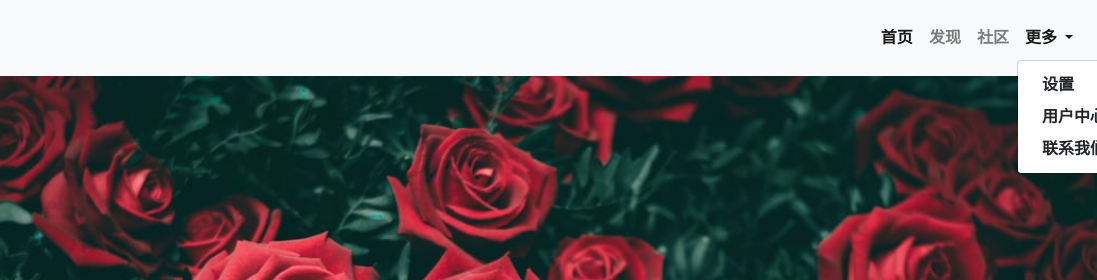
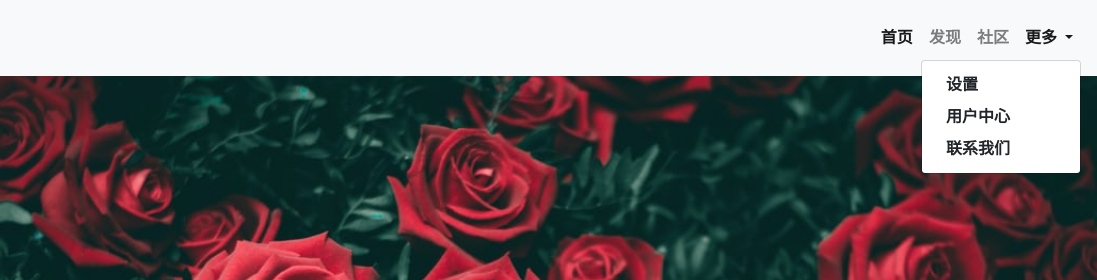
Before and after one commit to wym030/wym030.github.io, a plain HTML site: page 我的交互网页/myhomepage.html in a window 1280 px wide. Both pictures are taken after a click on the button "更多". Shown: the top 280 px of the page, 183-1280 px from the left. Drawn offline with nearby package versions, Linux system fonts and the light colour scheme; a web font is replaced by a local one.

Commit message:
Update myhomepage.html

```diff
--- a/我的交互网页/myhomepage.html
+++ b/我的交互网页/myhomepage.html
@@ -35,7 +35,7 @@
         <a class="nav-link dropdown-toggle font2" href="#" id="navbarDropdownMenuLink" role="button" data-toggle="dropdown" aria-haspopup="true" aria-expanded="false">
           更多
         </a>
-        <div class="dropdown-menu" aria-labelledby="navbarDropdownMenuLink">
+        <div class="dropdown-menu dropdown-menu-right" aria-labelledby="navbarDropdownMenuLink">
           <a class="dropdown-item font2" href="#">设置</a>
           <a class="dropdown-item font2" href="#">用户中心</a>
           <a class="dropdown-item font2" href="#">联系我们</a>
```
